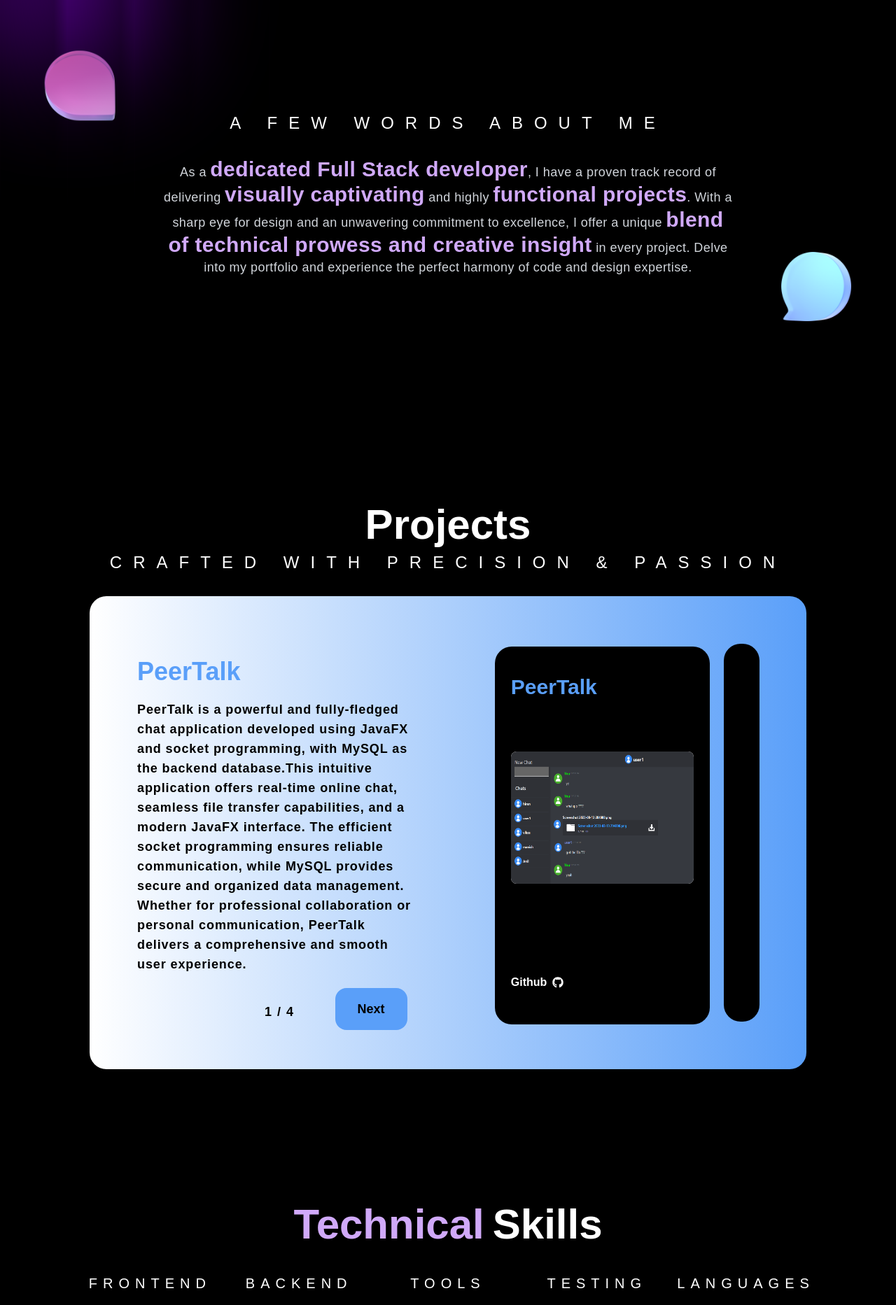
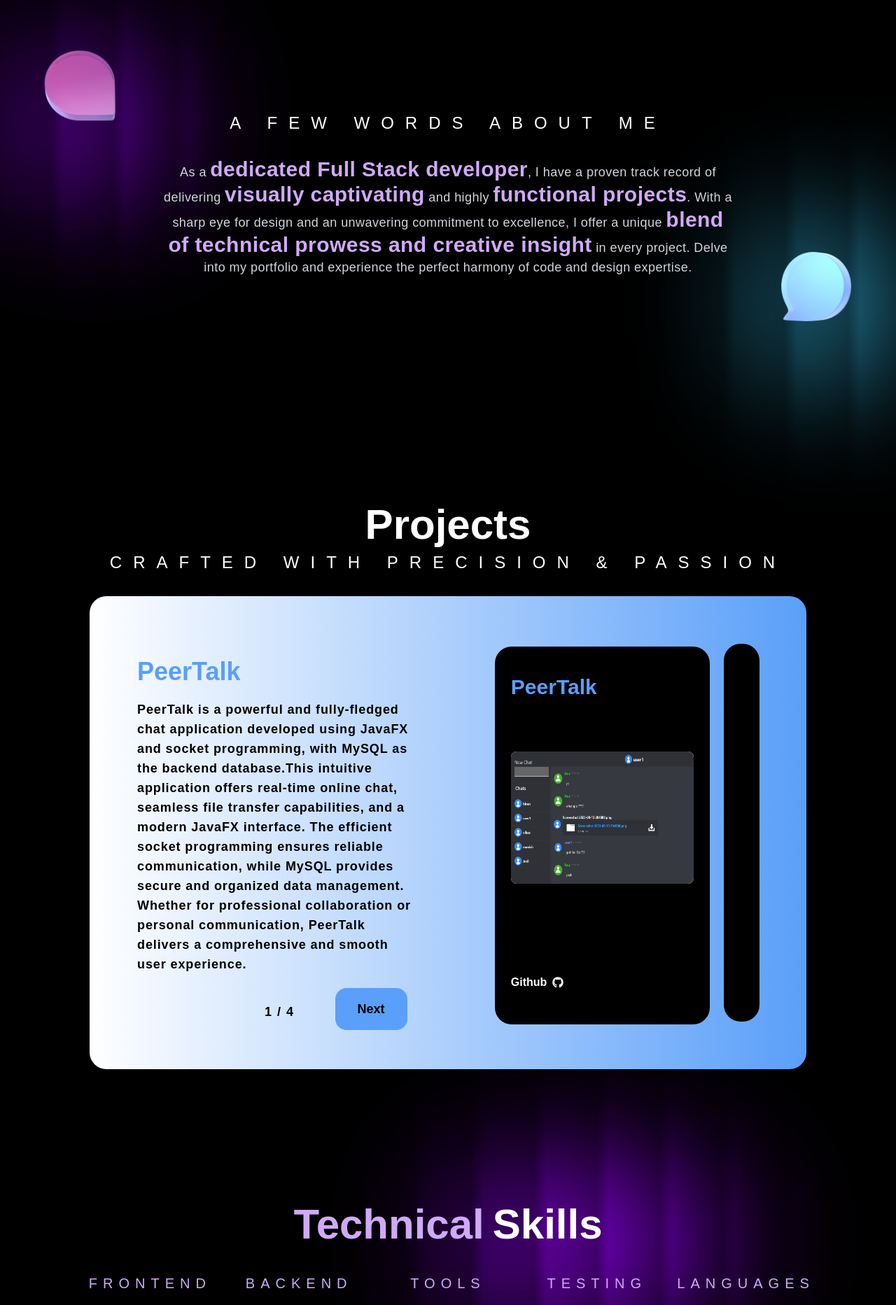
Before and after one commit to Mani-G21/portfolio, a React (Create React App) app: page / in a window 1280 px wide. Shown: the part 880-2745 px from the top of the page at 70% size. Built offline with nearby package versions, Linux system fonts and the light colour scheme.

Commit message:
portfolio completed

```diff
--- a/src/components/Background.js
+++ b/src/components/Background.js
@@ -5,6 +5,8 @@ function Background() {
     <div className={`${styles.background}`}>
       <div className={`${styles.ellipse2}`}></div>
       <div className={`${styles.ellipse8}`}></div>
+      <div className={`${styles.ellipse9}`}></div>
+      <div className={`${styles.ellipse7}`}></div>
       <div className={`${styles.rectangle2}`}></div>
       <div className={`${styles.rectangle3}`}></div>
       <div className={`${styles.rectangle4}`}></div>
--- a/src/components/Background.module.css
+++ b/src/components/Background.module.css
@@ -26,9 +26,16 @@
   background: #9900ff;
   width: 200px;
   height: 200px;
-  left: -10px;
-  top: 24%;
-  animation-delay: 3s;
+  left: 2%;
+  top: 30%;
+}
+
+.ellipse9 {
+  background: #3bcdfd;
+  width: 200px;
+  height: 200px;
+  left: 85%;
+  top: 38%;
 }
 
 /* Individual ellipse styles */
@@ -38,7 +45,14 @@
   height: 294px;
   left: 60%;
   top: 8%;
-  animation-delay: 0s;
+}
+
+.ellipse7 {
+  background: #9900ff;
+  width: 400px;
+  height: 200px;
+  left: 50%;
+  top: 80%;
 }
 
 /* Media query for mobile screens */
@@ -48,33 +62,35 @@
     left: 20%;
     width: 0px; /* Adjust this value as needed */
   }
+
+  .ellipse8 {
+    left: -10%;
+    top: 20%;
+    width: 200px;
+  }
+
+  .ellipse9 {
+    left: 60%;
+    top: 35%;
+    width: 200px;
+  }
+
+  .ellipse7 {
+   top: 70%;
+  }
 }
 
-.ellipse7 {
-  background: #3e74ff;
-  width: 367px;
-  height: 384px;
-  left: 240px;
-  top: 2581px;
-  animation-delay: 2s;
-}
+
 
 .ellipse6 {
   background: #9747ff;
   width: 453px;
   height: 363px;
-  left: 96px;
+  left: 50%;
   top: 2591px;
   animation-delay: 4s;
 }
-.ellipse9 {
-  background: #9747ff;
-  width: 453px;
-  height: 363px;
-  left: -260px;
-  top: 1000px;
-  animation-delay: 5s;
-}
+
 
 /* Keyframes for smooth elliptical movement */
 @keyframes moveEllipse {
@@ -122,54 +138,54 @@
     rgba(255, 255, 255, 0) 100%
   );
   opacity: 0.3;
-  width: 96px;
+  width: 7%;
   height: 6934px;
   position: absolute;
   top: 0px;
 }
 
 .rectangle2 {
-  left: 0px;
+  left: 0%;
 }
 .rectangle3 {
-  left: 96px;
+  left: 7%;
 }
 .rectangle4 {
-  left: 192px;
+  left: 14%;
 }
 .rectangle5 {
-  left: 288px;
+  left: 21%;
 }
 .rectangle6 {
-  left: 384px;
+  left: 28%;
 }
 .rectangle7 {
-  left: 480px;
+  left: 34%;
 }
 .rectangle8 {
-  left: 576px;
+  left: 40%;
 }
 .rectangle9 {
-  left: 672px;
+  left: 47%;
 }
 .rectangle10 {
-  left: 768px;
+  left: 54%;
 }
 .rectangle11 {
-  left: 864px;
+  left: 61%;
 }
 .rectangle12 {
-  left: 960px;
+  left: 68%;
 }
 .rectangle13 {
-  left: 1056px;
+  left: 75%;
 }
 .rectangle14 {
-  left: 1152px;
+  left: 82%;
 }
 .rectangle15 {
-  left: 1248px;
+  left: 89%;
 }
 .rectangle16 {
-  left: 1344px;
+  left: 96%;
 }
--- a/src/components/Footer.js
+++ b/src/components/Footer.js
@@ -2,7 +2,7 @@ import React from "react";
 
 const Footer = () => {
   return (
-    <footer class="bottom-0 left-0 w-screen justify-center border-t bg-primary-100 p-4 bg-black border-primary-100 shadow-sm md:flex md:items-center  md:p-6 ">
+    <footer class="font-jakarta bottom-0 left-0 w-screen justify-center border-t bg-primary-100 p-4 bg-black border-primary-100 shadow-sm md:flex md:items-center  md:p-6 ">
       <span class="text-sm font-bold sm:text-center">
         © 2025{"  "}
         <a href="#" class="hover:underline">
--- a/src/components/Header.js
+++ b/src/components/Header.js
@@ -1,4 +1,5 @@
 import React, { useState } from "react";
+import resume from "../assets/resume/Ghindwani-Manish-Resume.pdf"
 
 const Header = () => {
   const [isHamnurgerListVisible, setHamburgerList] = useState(false);
@@ -76,7 +77,7 @@ const Header = () => {
             </li>
             <li>
               <a
-                href="#"
+                href={resume}
                 className="block py-2 px-3 text-gray-900 rounded hover:text-primary-100 rple- md:p-0 md:dark:hover:text-primary-100 dark:text-white hover:text-primary-100 md:dark:hover:bg-transparent dark:border-gray-700"
               >
                 Resume
--- a/src/components/HeroSection.js
+++ b/src/components/HeroSection.js
@@ -6,7 +6,7 @@ import { FaGithub } from "react-icons/fa";
 const HeroSection = () => {
   return (
     <>
-      <div className="bg-transparent h-screen text-white flex flex-col md:flex-row w-screen mx-0" id="home">
+      <div className="font-jakarta bg-transparent h-screen text-white flex flex-col md:flex-row w-screen mx-0" id="home">
         <div
           className="bg-transparent w-full md:w-1/2 h-1/2 md:h-full bg-cover bg-center md:bg-none mt-[10%] md:mt-0 lg:mt-0"
           style={{
--- a/src/components/Skills.js
+++ b/src/components/Skills.js
@@ -21,9 +21,9 @@ const Skills = () => {
         <span className="text-primary-100 mr-3">Technical</span><span>Skills</span>
       </div>
 
-      <div className="w-[80%] mt-10 grid grid-cols-2 md:grid-cols-5 gap-10 text-white">
+      <div className="w-[80%] mt-10 grid grid-cols-1 md:grid-cols-5 gap-10 text-white">
         <div className="flex flex-col items-center">
-          <h2 className="lg:text-xl md:text-md text-sm font-thin mb-4 tracking-[0.5rem]">FRONTEND</h2>
+          <h2 className="lg:text-xl md:text-md text-sm font-thin mb-4 tracking-[0.5rem] text-primary-100">FRONTEND</h2>
           <div className="grid grid-cols-2 gap-4">
             <div className="flex flex-col items-center">
               <img src={htmlIcon} alt="HTML" className="w-14 h-14 mb-2"/>
@@ -44,7 +44,7 @@ const Skills = () => {
           </div>
         </div>
         <div className="flex flex-col items-center">
-  <h2 className="lg:text-xl md:text-md text-sm font-thin mb-4 tracking-[0.5rem]">BACKEND</h2>
+  <h2 className="lg:text-xl md:text-md text-sm font-thin mb-4 tracking-[0.5rem] text-primary-100">BACKEND</h2>
   <div className="grid grid-cols-2 gap-4">
     <div className="flex flex-col items-center">
       <img src={phpIcon} alt="PHP" className="w-12 h-12 mb-2"/>
@@ -65,7 +65,7 @@ const Skills = () => {
 
 
         <div className="flex flex-col items-center">
-          <h2 className="lg:text-xl md:text-md text-sm font-thin mb-4 tracking-[0.5rem]">TOOLS</h2>
+          <h2 className="lg:text-xl md:text-md text-sm font-thin mb-4 tracking-[0.5rem] text-primary-100">TOOLS</h2>
           <div className="grid grid-cols-2 gap-4">
             <div className="flex flex-col items-center">
               <img src={gitIcon} alt="Git" className="w-14 h-14 mb-2"/>
@@ -79,7 +79,7 @@ const Skills = () => {
         </div>
 
         <div className="flex flex-col items-center">
-          <h2 className="lg:text-xl md:text-md text-sm font-thin mb-4 tracking-[0.5rem]">TESTING</h2>
+          <h2 className="lg:text-xl md:text-md text-sm font-thin mb-4 tracking-[0.5rem] text-primary-100">TESTING</h2>
           <div className="grid grid-cols-1 gap-4">
             <div className="flex flex-col items-center">
               <img src={seleniumIcon} alt="Selenium" className="w-14 h-17 mb-2"/>
@@ -89,7 +89,7 @@ const Skills = () => {
         </div>
 
         <div className="flex flex-col items-center">
-          <h2 className="lg:text-xl md:text-md text-sm font-thin mb-4 tracking-[0.5rem]">LANGUAGES</h2>
+          <h2 className="lg:text-xl md:text-md text-sm font-thin mb-4 tracking-[0.5rem] text-primary-100">LANGUAGES</h2>
           <div className="grid grid-cols-2 gap-4">
             <div className="flex flex-col items-center">
               <img src={jsIcon} alt="JavaScript" className="w-14 h-14 mb-2"/>
```
Also changed, not shown: src/components/Contact.js (+79 -27 lines), 1 other file (tests, documents, lock files or other folders).
